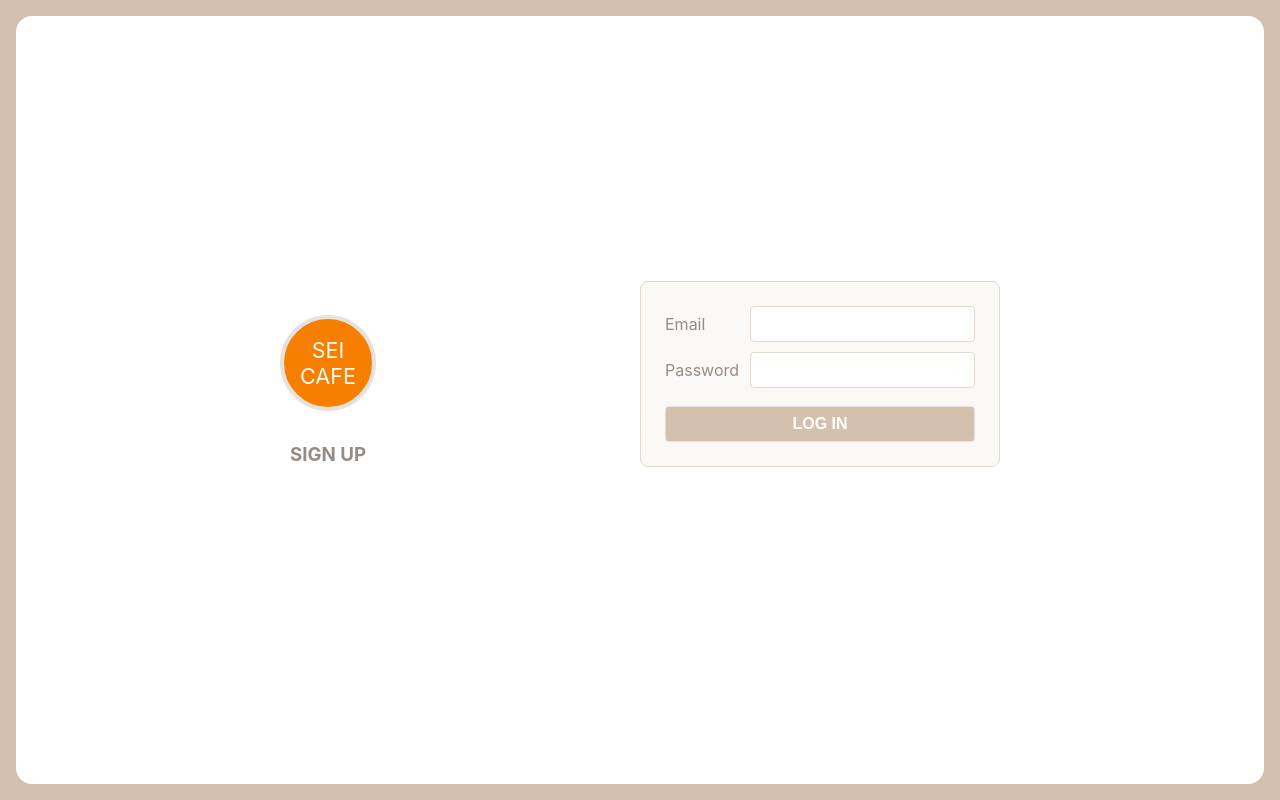
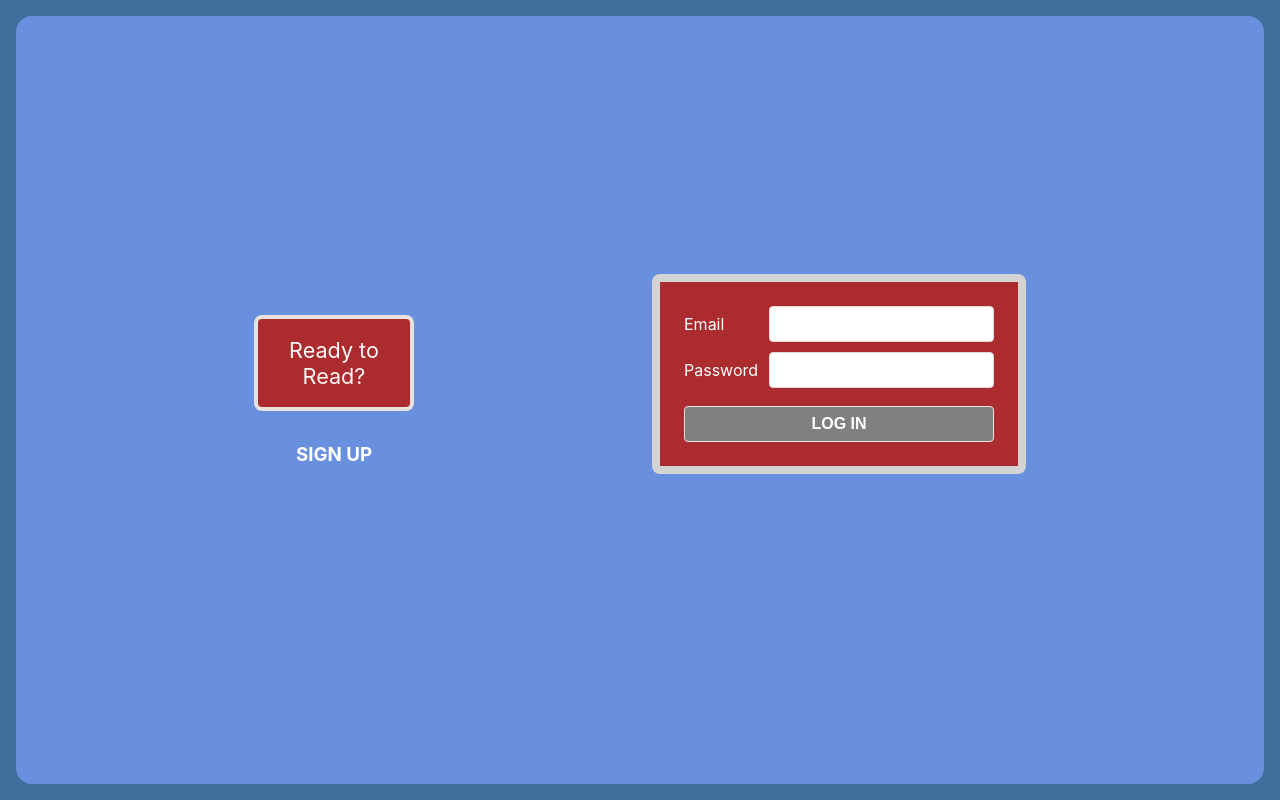
Before and after one commit to Corvus929/ready-readers, a React (Create React App) app: page /readings/details in a window 1280 px wide. Built offline with nearby package versions, Linux system fonts and the light colour scheme.

Commit message:
Login and inital setup styling

```diff
--- a/controllers/api/users.js
+++ b/controllers/api/users.js
@@ -29,7 +29,9 @@ async function login(req, res) {
     // Check if the password matches
     const match = await bcrypt.compare(req.body.password, user.password);
     if (!match) throw new Error();
-    res.json( createJWT(user) );
+    const token = createJWT(user)
+    console.log(token)
+    res.json(token);
   } catch {
     res.status(400).json('Bad Credentials');
   }
@@ -39,6 +41,7 @@ async function login(req, res) {
 /* Helper Functions */
 
 function createJWT(user) {
+  console.log(user)
   return jwt.sign(
     // data payload
     { user },
--- a/src/components/LoginForm/LoginForm.jsx
+++ b/src/components/LoginForm/LoginForm.jsx
@@ -21,6 +21,7 @@ export default function LoginForm({ setUser }) {
       // will resolve to the user object included in the
       // payload of the JSON Web Token (JWT)
       const user = await usersService.login(credentials);
+      console.log(user)
       setUser(user);
     } catch {
       setError('Log In Failed - Try Again');
--- a/src/components/Logo/Logo.css
+++ b/src/components/Logo/Logo.css
@@ -1,12 +1,12 @@
 .Logo {
   height: 12vmin;
-  width: 12vmin;
+  width: 20vmin;
   display: flex;
   flex-direction: column;
   justify-content: center;
   align-items: center;
-  border-radius: 50%;
-  background-color: var(--orange);
+  border-radius: 1vmin;
+  background-color: #ab2b2f;
   color: var(--tan-1);
   font-size: 2.7vmin;
   border: .6vmin solid var(--tan-2);
--- a/src/components/Logo/Logo.jsx
+++ b/src/components/Logo/Logo.jsx
@@ -3,8 +3,8 @@ import './Logo.css';
 export default function Logo() {
   return (
     <div className="Logo">
-      <div>SEI</div>
-      <div>CAFE</div>
+      <div>Ready to</div>
+      <div>Read?</div>
     </div>
   );
 }
--- a/src/index.css
+++ b/src/index.css
@@ -20,7 +20,7 @@ body {
   sans-serif;
   -webkit-font-smoothing: antialiased;
   -moz-osx-font-smoothing: grayscale;
-  background-color: var(--tan-4);
+  background-color: #3f709e;
   padding: 2vmin;
   height: 100vh;
 }
@@ -79,8 +79,8 @@ code {
 
 .form-container {
   padding: 3vmin;
-  background-color: var(--tan-1);
-  border: .1vmin solid var(--tan-3);
+  background-color: #ab2b2f;
+  border: 1vmin solid lightgrey;
   border-radius: 1vmin;
 }
 
@@ -93,7 +93,7 @@ form {
   display: grid;
   grid-template-columns: 1fr 3fr;
   gap: 1.25vmin;
-  color: var(--text-light);
+  color: white;
 }
 
 label {
@@ -120,7 +120,7 @@ button, a.button {
   margin: 1vmin;
   padding: 1vmin;
   color: var(--white);
-  background-color: var(--orange);
+  background-color: grey;
   font-size: 2vmin;
   font-weight: bold;
   text-decoration: none;
@@ -143,7 +143,7 @@ button.btn-xs {
 
 button:disabled, form:invalid button[type="submit"] {
   cursor: not-allowed;
-  background-color: var(--tan-4);
+  background-color: grey;
 }
 
 button[type="submit"] {
--- a/src/pages/App/App.jsx
+++ b/src/pages/App/App.jsx
@@ -6,6 +6,10 @@ import AuthPage from '../AuthPage/AuthPage';
 import NewOrderPage from '../NewOrderPage/NewOrderPage';
 import OrderHistoryPage from '../OrderHistoryPage/OrderHistoryPage';
 import NavBar from '../../components/NavBar/NavBar';
+import GoalsPage from '../GoalsPage/GoalsPage';
+import ReadingsPage from '../ReadingsPage/ReadingsPage';
+import GoalsDetails from '../GoalsDetailPage/GoalsDetailPage';
+import ReadingsDetails from '../ReadingsDetailPage/ReadingsDetailPage';
 
 export default function App() {
   const [user, setUser] = useState(getUser());
@@ -16,8 +20,10 @@ export default function App() {
           <NavBar user={user} setUser={setUser} />
           <Routes>
             {/* client-side route that renders the component instance if the path matches the url in the address bar */}
-            <Route path="/orders/new" element={<NewOrderPage />} />
-            <Route path="/orders" element={<OrderHistoryPage />} />
+            <Route path="/goals" element={<GoalsPage />}/>
+            <Route path="/goals/details" element={<GoalsDetails />}/>
+            <Route path="/readings" element={<ReadingsPage />}/>
+            <Route path="/readings/details" element={<ReadingsDetails />}/>
           </Routes>
         </>
         :
--- a/src/pages/AuthPage/AuthPage.css
+++ b/src/pages/AuthPage/AuthPage.css
@@ -3,13 +3,13 @@
   display: flex;
   justify-content: space-evenly;
   align-items: center;
-  background-color: var(--white);
+  background-color: #6990de;
   border-radius: 2vmin;
 }
 
 .AuthPage h3 {
   margin-top: 4vmin;
   text-align: center;
-  color: var(--text-light);
+  color: white;
   cursor: pointer;
 }
--- /dev/null
+++ b/src/pages/GoalsDetailPage/GoalsDetailPage.jsx
@@ -0,0 +1,9 @@
+export default function GoalsDetails({ user }){
+    return(
+        <div>
+            <h2>Goals details</h2>
+
+
+        </div>
+    )
+}
--- /dev/null
+++ b/src/pages/GoalsPage/GoalsPage.jsx
@@ -0,0 +1,9 @@
+export default function GoalsPage({ user }){
+    return(
+        <div>
+            <h2>Your goals:</h2>
+
+
+        </div>
+    )
+}
--- /dev/null
+++ b/src/pages/ReadingsDetailPage/ReadingsDetailPage.jsx
@@ -0,0 +1,9 @@
+export default function ReadingsDetails({ user }){
+    return(
+        <div>
+            <h2>Readingss details</h2>
+
+
+        </div>
+    )
+}
--- /dev/null
+++ b/src/pages/ReadingsPage/ReadingsPage.jsx
@@ -0,0 +1,9 @@
+export default function ReadingsPage({ user }){
+    return(
+        <div>
+            <h2>Your readings:</h2>
+
+
+        </div>
+    )
+}
--- a/src/utilities/users-service.js
+++ b/src/utilities/users-service.js
@@ -15,6 +15,7 @@ export async function login(credentials) {
   // Delegate the AJAX request to the users-api.js
   // module.
   const token = await usersAPI.login(credentials);
+  console.log(token)
   localStorage.setItem('token', token);
   return getUser();
 }
```
